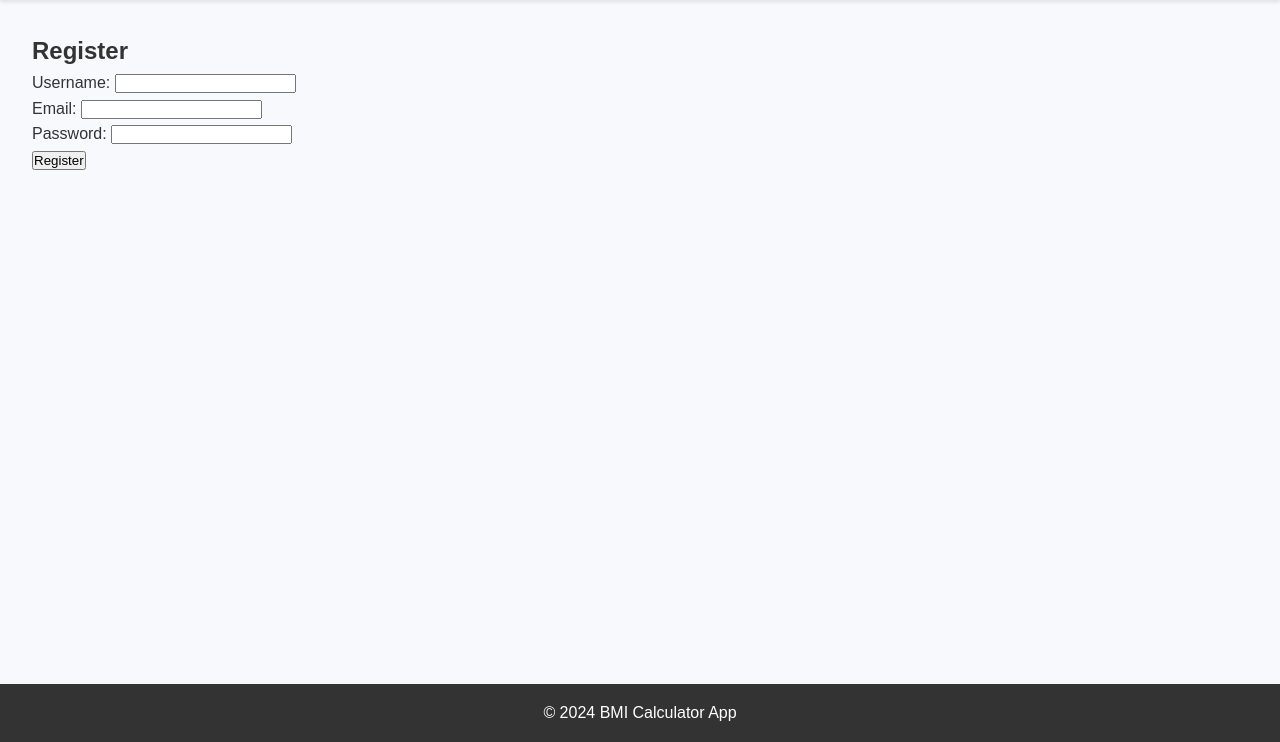
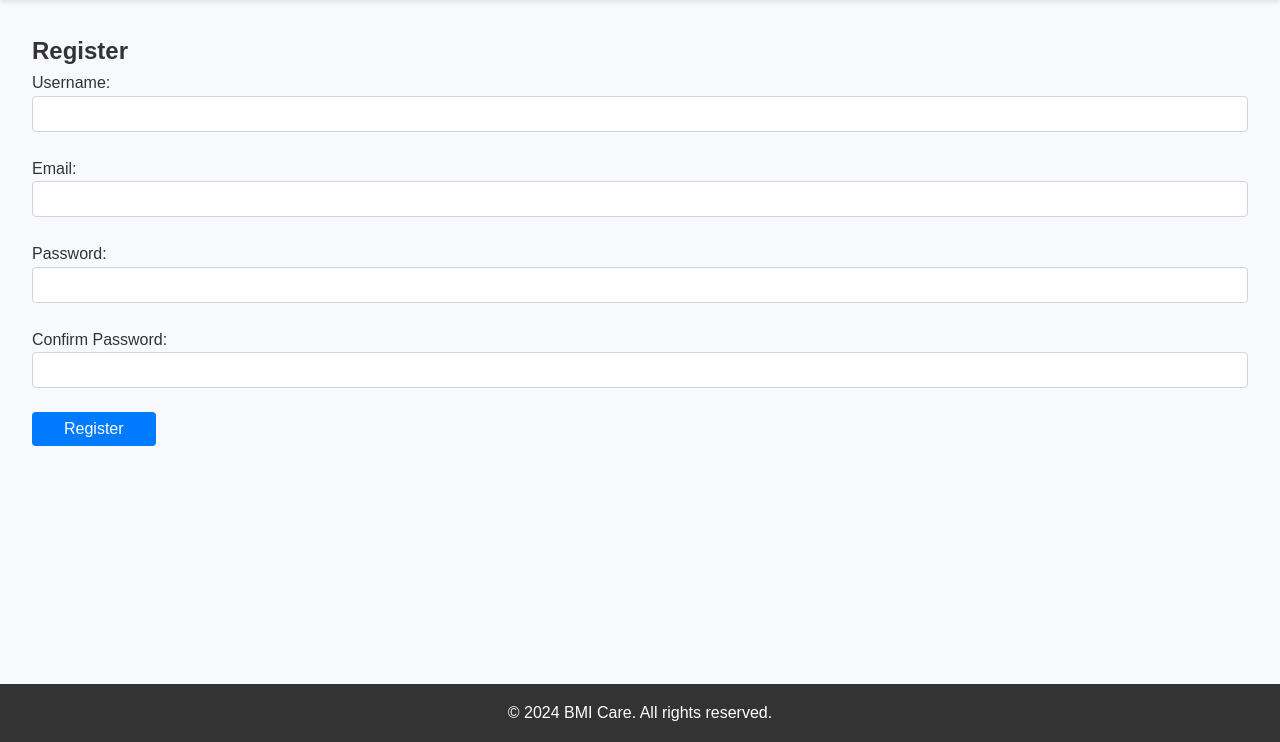
Before and after one commit to kipsamoh/BMIcalculator-WebApp_backed, a Flask app: page /register in a window 1280 px wide. Shown: the part 58-800 px from the top of the page. Run offline with Flask 3, Linux system fonts and the light colour scheme.

Commit message:
Update register.html

```diff
--- a/templates/register.html
+++ b/templates/register.html
@@ -1,27 +1,55 @@
-{% extends 'base.html' %}
+<!DOCTYPE html>
+<html lang="en">
+<head>
+    <meta charset="UTF-8">
+    <meta name="viewport" content="width=device-width, initial-scale=1.0">
+    <title>Register - BMI Care</title>
+    <link rel="stylesheet" href="{{ url_for('static', filename='styles.css') }}">
+</head>
+<body>
+    <header>
+        <nav>
+            <ul>
+                <li><a href="{{ url_for('home') }}">Home</a></li>
+                <li><a href="{{ url_for('health_fitness_blogs') }}">Health & Fitness Blogs</a></li>
+                <li><a href="{{ url_for('contact') }}">Contact</a></li>
+                <li><a href="{{ url_for('login') }}">Login</a></li>
+                <li><a href="{{ url_for('register') }}">Register</a></li>
+            </ul>
+        </nav>
+    </header>
 
-{% block content %}
-    <h2>Register</h2>
-    {% with messages = get_flashed_messages() %}
-        {% if messages %}
-            {% for message in messages %}
-                <div class="alert alert-{{ message[1] }}">
-                    {{ message[0] }}
+    <main>
+        <section class="form-container">
+            <h2>Register</h2>
+            <form action="{{ url_for('register') }}" method="POST">
+                <div class="form-group">
+                    <label for="username">Username:</label>
+                    <input type="text" name="username" id="username" class="form-control" required>
                 </div>
-            {% endfor %}
-        {% endif %}
-    {% endwith %}
 
-    <form method="POST" action="{{ url_for('register') }}">
-        <label for="username">Username:</label>
-        <input type="text" id="username" name="username" required><br>
+                <div class="form-group">
+                    <label for="email">Email:</label>
+                    <input type="email" name="email" id="email" class="form-control" required>
+                </div>
 
-        <label for="email">Email:</label>
-        <input type="email" id="email" name="email" required><br>
+                <div class="form-group">
+                    <label for="password">Password:</label>
+                    <input type="password" name="password" id="password" class="form-control" required>
+                </div>
 
-        <label for="password">Password:</label>
-        <input type="password" id="password" name="password" required><br>
+                <div class="form-group">
+                    <label for="confirm_password">Confirm Password:</label>
+                    <input type="password" name="confirm_password" id="confirm_password" class="form-control" required>
+                </div>
 
-        <button type="submit">Register</button>
-    </form>
-{% endblock %}
+                <button type="submit" class="btn-primary">Register</button>
+            </form>
+        </section>
+    </main>
+
+    <footer>
+        <p>&copy; 2024 BMI Care. All rights reserved.</p>
+    </footer>
+</body>
+</html>
```
